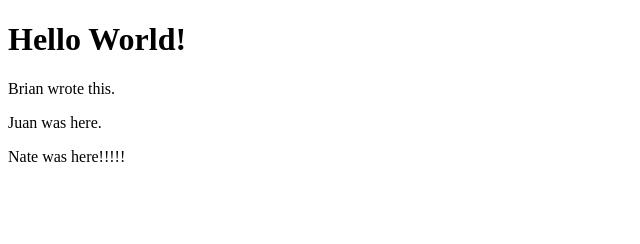
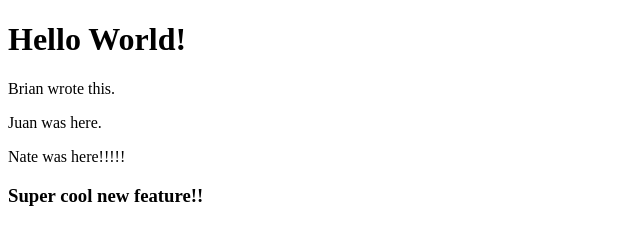
Before and after one commit to bstanton773/github_collab, a plain HTML site: page index.html in a window 1280 px wide. Shown: the whole page, without its empty margins (0-640 px from the left). Drawn offline with Linux system fonts and the light colour scheme.

Commit message:
New feature

```diff
--- a/index.html
+++ b/index.html
@@ -11,5 +11,6 @@
     <p>Brian wrote this.</p>
     <p>Juan was here.</p>
     <p>Nate was here!!!!!</p>
+    <h3>Super cool new feature!!</h3>
 </body>
 </html>
```
